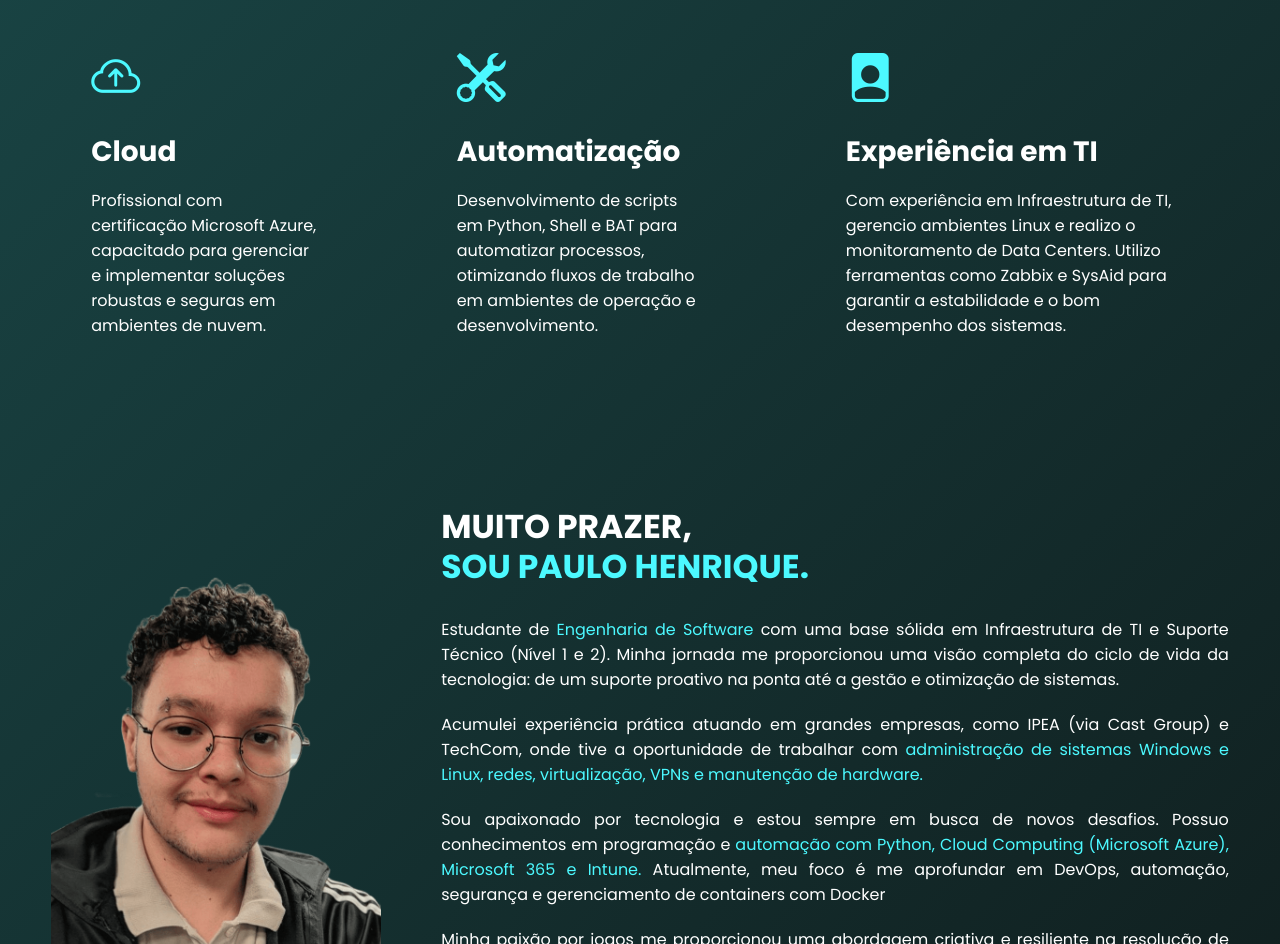
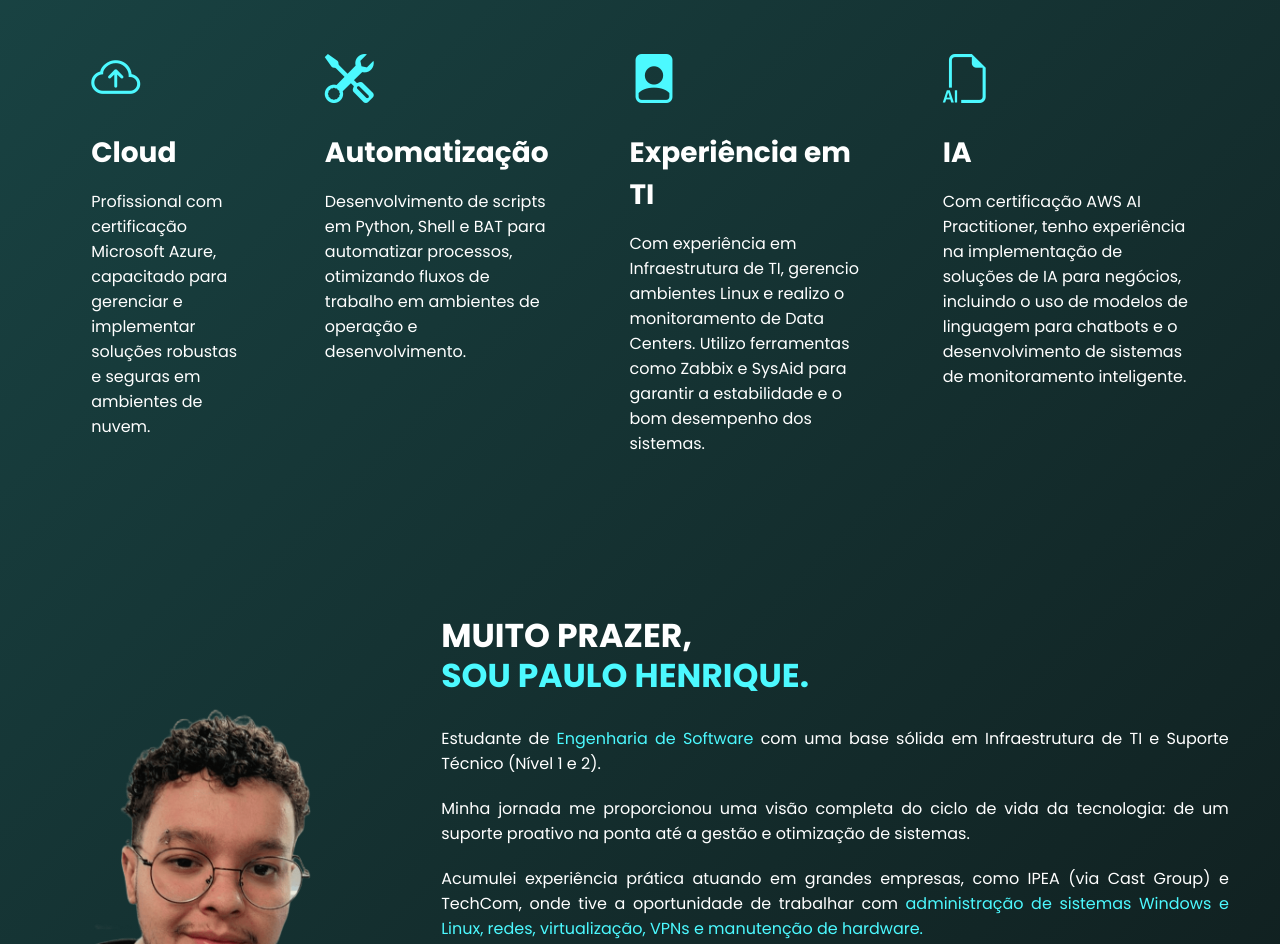
Before and after one commit to euopaulin/Portifolio-Page, a website: page index.html in a window 1280 px wide. Shown: the part 876-1820 px from the top of the page. Drawn offline with nearby package versions, Linux system fonts and the light colour scheme.

Commit message:
Atualizado especialidades e logo (#1)

```diff
--- a/index.html
+++ b/index.html
@@ -34,11 +34,10 @@
             </nav>
 
             <!--menu mobile-->
-            <div class="ph-abrir menu">
-                <i class="bi bi-list"></i>
-            </div>
-
             <div class="menu-mobile">
+                <div class="ph-abrir menu">
+                    <i class="bi bi-list"></i>
+                </div>
                 <div class="ph-fechar">
                     <i class="bi bi-x-lg"></i>
                 </div>
@@ -101,6 +100,10 @@
                         <h3>Experiência em TI</h3>
                         <p>Com experiência em Infraestrutura de TI, gerencio ambientes Linux e realizo o monitoramento de Data Centers. Utilizo ferramentas como Zabbix e SysAid para garantir a estabilidade e o bom desempenho dos sistemas.</p>
                     </div>
+                    <div class="especialidades-box">
+                        <i class="bi bi-filetype-ai"></i>
+                        <h3>IA</h3>
+                        <p>Com certificação AWS AI Practitioner, tenho experiência na implementação de soluções de IA para negócios, incluindo o uso de modelos de linguagem para chatbots e o desenvolvimento de sistemas de monitoramento inteligente.</p>
                 </div><!--flex-->
             </div><!--interface-->
         </section><!--especialidades-->
@@ -113,7 +116,8 @@
                     </div><!--img-->
                     <div class="txt-sobre">
                         <h2>MUITO PRAZER, <span>SOU PAULO HENRIQUE.</span></h2>
-                        <p>Estudante de <span>Engenharia de Software</span> com uma base sólida em Infraestrutura de TI e Suporte Técnico (Nível 1 e 2). Minha jornada me proporcionou uma visão completa do ciclo de vida da tecnologia: de um suporte proativo na ponta até a gestão e otimização de sistemas.</p>
+                        <p>Estudante de <span>Engenharia de Software</span> com uma base sólida em Infraestrutura de TI e Suporte Técnico (Nível 1 e 2).</p>
+                        <p>Minha jornada me proporcionou uma visão completa do ciclo de vida da tecnologia: de um suporte proativo na ponta até a gestão e otimização de sistemas.</p>
 
                             <p>Acumulei experiência prática atuando em grandes empresas, como IPEA (via Cast Group) e TechCom, onde tive a oportunidade de trabalhar com <span>administração de sistemas Windows e Linux, redes, virtualização, VPNs e manutenção de hardware.</span></p>
 
@@ -164,7 +168,7 @@
             <div class="line-footer">
                 <div class="flex">
                     <div class="logo-footer">
-                        <img src="Images/TesterOrg.png" alt="Logo PH DEV" width="110" height="70">
+                        <img src="Images/logo3.png" alt="Logo PH INFRA" width="180" height="70">
                     </div>
                 </div>
             </div>
--- a/style.css
+++ b/style.css
@@ -66,7 +66,7 @@ header>.interface {
 header a {
     color: rgb(255, 255, 255);
     text-decoration: none;
-    font-size: 18px;
+    font-size: 20px;
     display: inline-block;
     transition: .2s;
 }
@@ -231,7 +231,7 @@ section.especialidades {
 }
 
 section.especialidades .flex {
-    gap: 60px;
+    gap: 1px;
 }
 
 .especialidades .especialidades-box {
```
